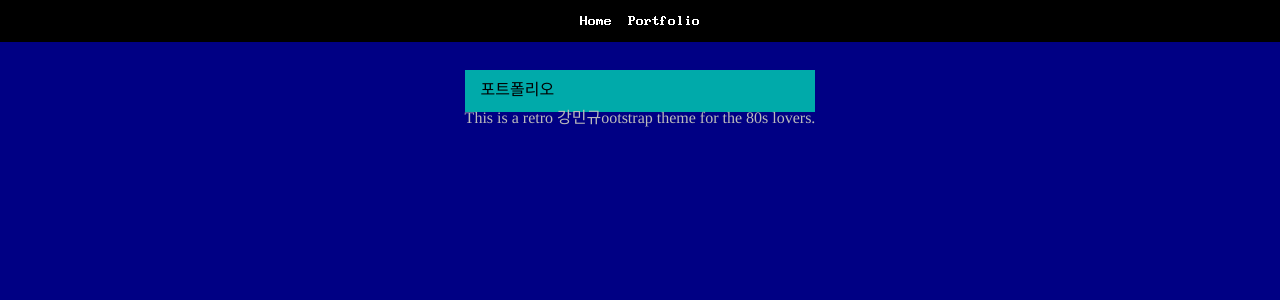
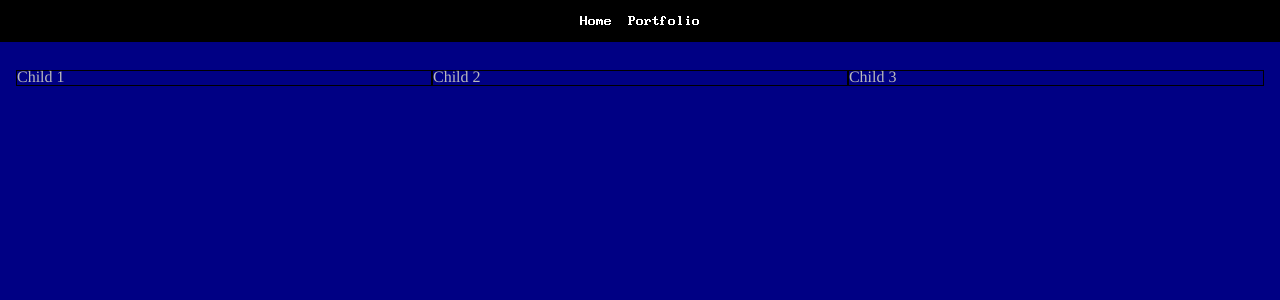
Before and after one commit to kagrin97/Portfolio, a React app: page /portfolio in a window 1280 px wide. Shown: the top 300 px of the page. Built offline with nearby package versions, Linux system fonts and the light colour scheme; a web font is replaced by a local one.

Commit message:
data : info.ts에 portfolio 정보를 추가 image는 아바타jpg로 채워넣음

```diff
--- a/public/index.html
+++ b/public/index.html
@@ -10,13 +10,13 @@
   </head>
   <body>
     <div id="root"></div>
-    <script>
+    <!-- <script>
       var _386 = {
         fastLoad: false, // 애니메이션을 비활성화할지 여부
         onePass: false, // 두 번째 커서 효과를 비활성화할지 여부
         speedFactor: 2.5, // 애니메이션 속도를 조절하는 인자
       };
     </script>
-    <script src="./BOOTSTRA.384/js/bootstrap.js"></script>
+    <script src="./BOOTSTRA.384/js/bootstrap.js"></script> -->
   </body>
 </html>
--- a/src/data/info.ts
+++ b/src/data/info.ts
@@ -8,6 +8,14 @@ export interface Info {
   miniBio: { icon: string; text: string }[];
   socials: { link: string; icon: string; label: string }[];
   skills: SkillCategory;
+  portfolio: {
+    title: string;
+    live: string | null;
+    gitHub: string;
+    image: string;
+    stack: string[];
+    data: { start: string; end: string };
+  }[];
 }
 
 export const info: Info = {
@@ -70,5 +78,39 @@ export const info: Info = {
       ['yarn', '최하'],
     ],
   },
-  // portfolio: [],
+  portfolio: [
+    {
+      title: 'NextJS-myblog : NextJS를 사용해서 실제 운영중인 블로그',
+      live: 'https://kagrin97-blog.vercel.app/',
+      gitHub: 'https://github.com/kagrin97/NextJS-myblog',
+      image: '/imgs/아바타.jpg',
+      stack: ['NextJS', 'contentlayer', 'tailwind', 'vercel', 'PWA'],
+      data: {
+        start: '2022-06-30',
+        end: '~',
+      },
+    },
+    {
+      title: 'My Calendar : 자신만의 캘린더를 가지고 해당 날짜에 메모 할수있는 어플리케이션',
+      live: 'https://my-calendar-mern.vercel.app/',
+      gitHub: 'https://github.com/kagrin97/MyCalendar-MERN',
+      image: '/imgs/아바타.jpg',
+      stack: ['React', 'Express', 'monggodb', 'atlas', 'AWS', 'EC2', 'Cloudinary', 'Vercel', 'PWA'],
+      data: {
+        start: '2023-01-30',
+        end: '2023-02-28',
+      },
+    },
+    {
+      title: '주식투자 BackOffice : 원티드 프론트엔드 교육과정에서 협업해 만든 관리자 페이지',
+      live: null,
+      gitHub: 'https://github.com/wanted-fe-6/pre-onboarding-assignment-week-4-1-team-1',
+      image: '/imgs/아바타.jpg',
+      stack: ['React', 'mui', 'emotion', 'eslint', 'prettier', 'husky'],
+      data: {
+        start: '2022-09-16',
+        end: '2022-09-15',
+      },
+    },
+  ],
 };
--- /dev/null
+++ b/src/pages/Portfolio.css
@@ -0,0 +1,9 @@
+.parent {
+  display: flex;
+  flex-wrap: wrap;
+}
+.child {
+  width: 33.33%;
+  box-sizing: border-box;
+  border: 1px solid black;
+}
--- a/src/pages/Portfolio.tsx
+++ b/src/pages/Portfolio.tsx
@@ -1,13 +1,15 @@
 import React from 'react';
-import { Container } from 'react-bootstrap';
+
+import './Portfolio.css';
 
 function Portfolio() {
   return (
     <React.Fragment>
-      <Container className="mt-5">
-        <h1>포트폴리오</h1>
-        <p>This is a retro 강민규ootstrap theme for the 80s lovers.</p>
-      </Container>
+      <div className="parent mt-5">
+        <div className="child">Child 1</div>
+        <div className="child">Child 2</div>
+        <div className="child">Child 3</div>
+      </div>
     </React.Fragment>
   );
 }
```
